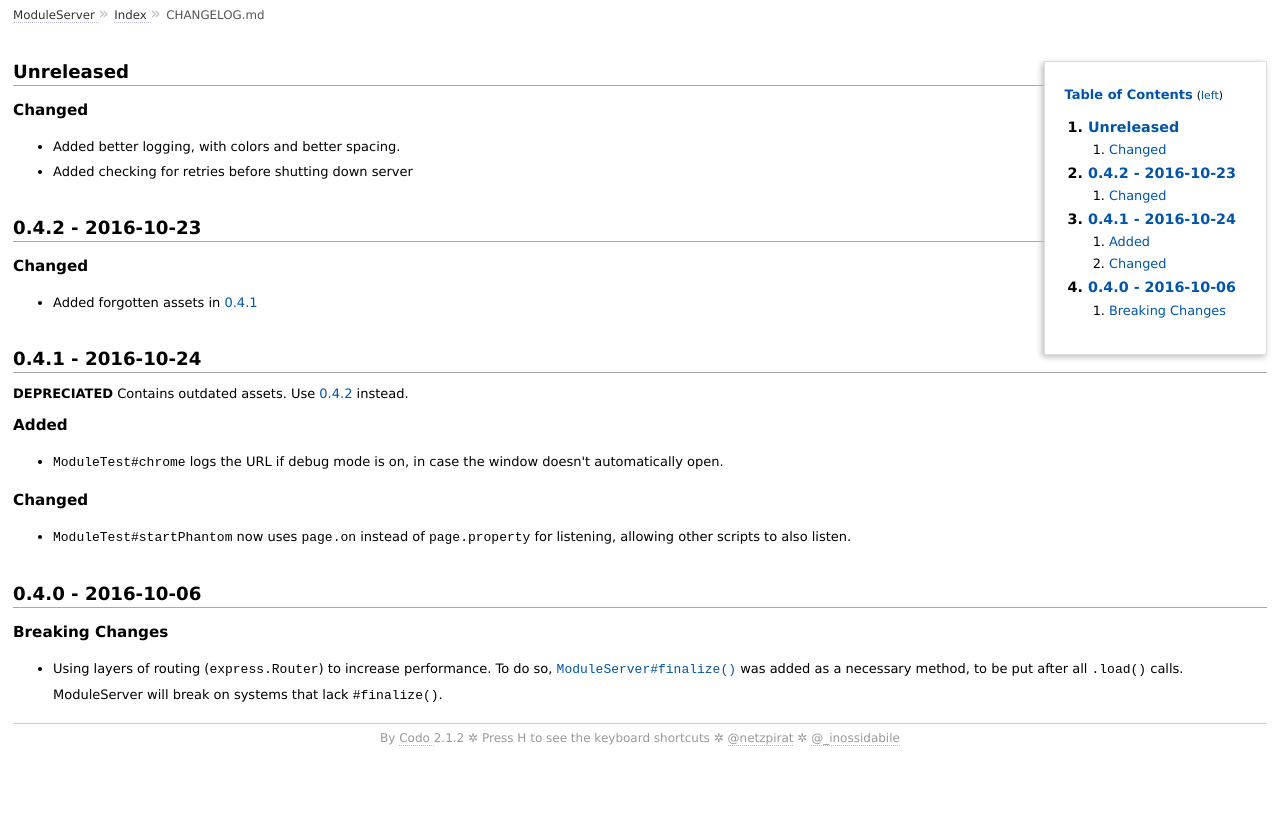
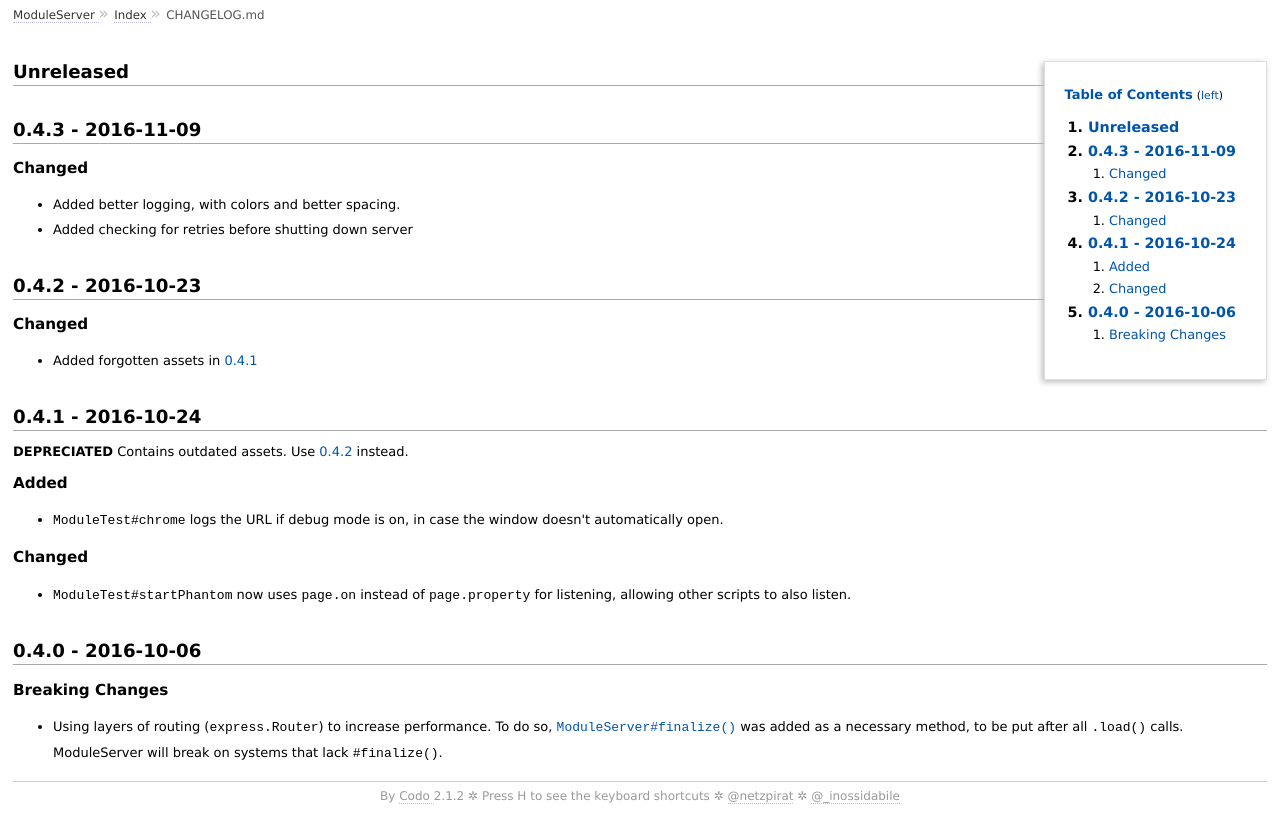
Before and after one commit to CodeLenny/module-server, a website: page doc/extra/CHANGELOG.md.html in a window 1280 px wide. Drawn offline with Linux system fonts and the light colour scheme.

Commit message:
Prepare for 0.4.3.

```diff
--- a/doc/extra/CHANGELOG.md.html
+++ b/doc/extra/CHANGELOG.md.html
@@ -35,6 +35,7 @@
       </nav>
       <div id='filecontents'>
         <h2 id="unreleased">Unreleased</h2>
+<h2 id="0-4-3-2016-11-09">0.4.3 - 2016-11-09</h2>
 <h3 id="changed">Changed</h3>
 <ul>
 <li>Added better logging, with colors and better spacing.</li>
```
Also changed, not shown: CHANGELOG.md.
